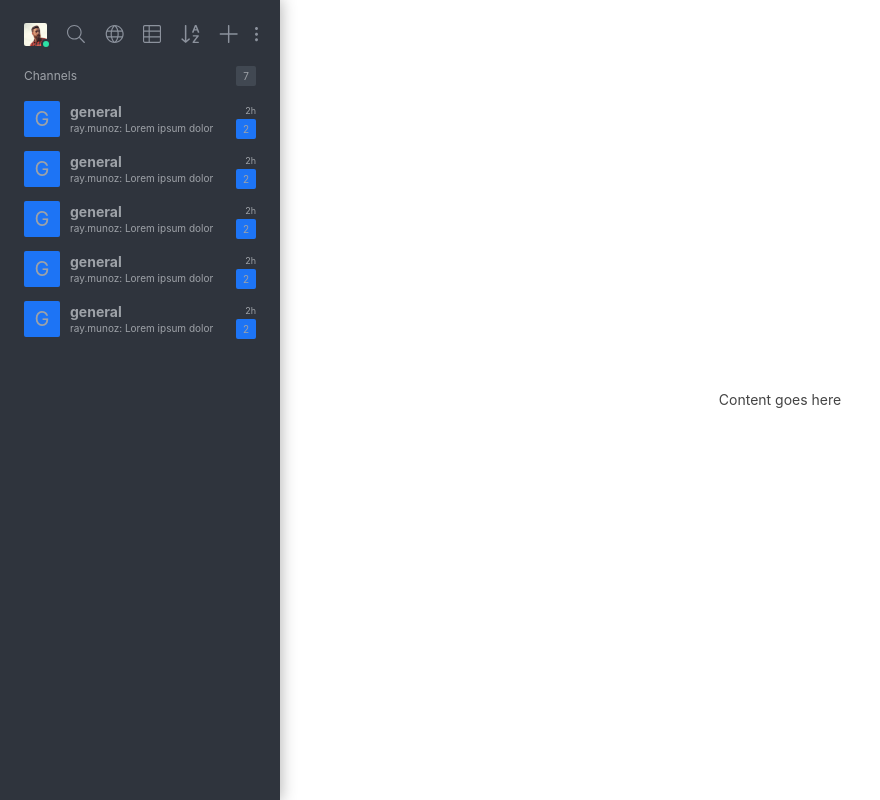
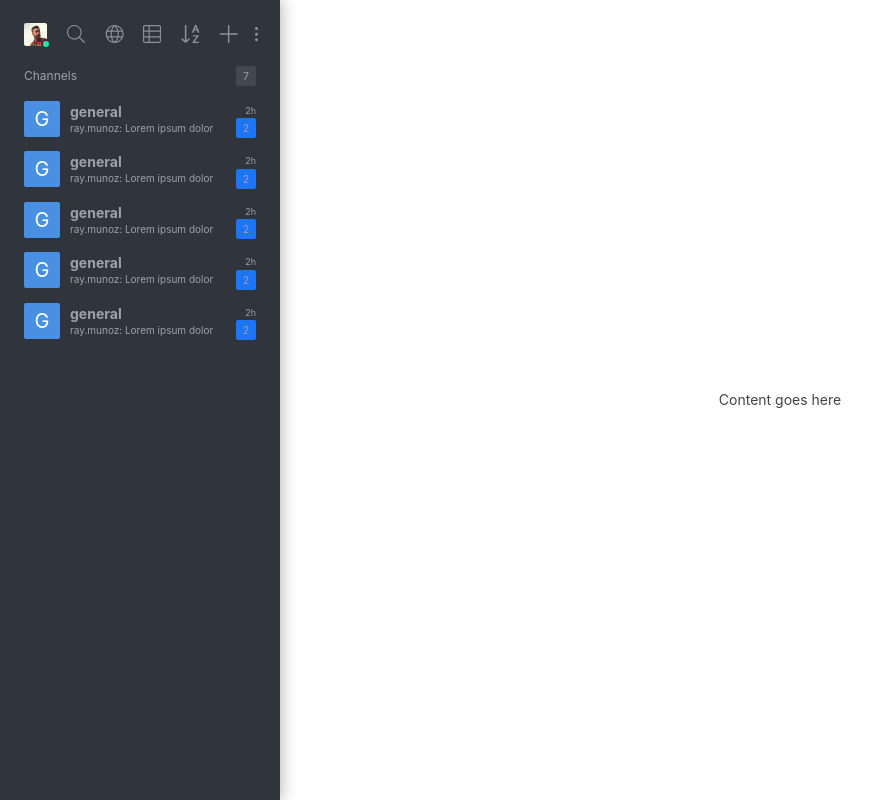
Before and after one commit to tassoevan/rocketchat-react-sidebar, a React (Create React App) app: page / in a window 1280 px wide. Shown: the whole page, without its empty margins (0-880 px from the left). Built offline with nearby package versions, Linux system fonts and the light colour scheme.

Commit message:
Update channel appearance in list

```diff
--- a/src/Channel.css
+++ b/src/Channel.css
@@ -1,9 +1,15 @@
 .Channel {
-  padding: 0 24px 12.5px;
+  width: 100%;
+  padding: 6.5px 0 6.5px 24px;
   display: flex;
   flex-direction: row;
   justify-content: stretch;
   flex-wrap: nowrap;
+  transition: background-color linear 250ms;
+}
+
+.Channel:hover {
+  background-color: #1f2329;
 }
 
 .Channel__icon {
@@ -14,17 +20,37 @@
   margin-right: 10px;
   flex: 0;
   border-radius: 2px;
-  color: #9ea2a8;
-  background-color: #1d74f5;
+  color: #ffffff;
   font-size: 20px;
   line-height: 36px;
   text-align: center;
   vertical-align: baseline;
 }
 
+.Channel__icon--1 {
+  background-color: #4a90e2;
+}
+
+.Channel__icon--2 {
+  background-color: #7ed321;
+}
+
+.Channel__icon--3 {
+  background-color: #e45062;
+}
+
+.Channel__icon--4 {
+  background-color: #f5a623;
+}
+
+.Channel__icon--5 {
+  background-color: #f8e71c;
+}
+
 .Channel__description {
   flex: 1;
   min-width: 0;
+  text-align: left;
 }
 
 .Channel__name {
@@ -58,6 +84,20 @@
   vertical-align: baseline;
 }
 
-.Channel__message-count {
+.Channel__unread-messages-count {
   background-color: #1d74f5;
 }
+
+.Channel .Channel__more {
+  width: 24px;
+  min-width: 24px;
+  visibility: hidden;
+}
+
+.Channel:hover .Channel__more {
+  visibility: visible;
+  flex: 0;
+  display: flex;
+  align-content: center;
+  justify-content: center;
+}
--- a/src/Channel.js
+++ b/src/Channel.js
@@ -1,20 +1,24 @@
 import React, { Component } from 'react';
 import './Channel.css';
+import ellipsisIcon from './assets/icons/ellipsis-v.svg';
 
 export class Channel extends Component {
   render() {
     return (
-      <div className="Channel">
-        <div className="Channel__icon">G</div>
+      <button className="Channel">
+        <div className="Channel__icon Channel__icon--1">G</div>
         <div className="Channel__description">
           <div className="Channel__name">general</div>
           <div className="Channel__last-message">ray.munoz: Lorem ipsum dolor</div>
         </div>
         <div className="Channel__stats">
           <div className="Channel__last-message-time-since">2h</div>
-          <div className="Channel__message-count Sidebar__list-counter">2</div>
+          <div className="Channel__unread-messages-count Sidebar__list-counter">2</div>
         </div>
-      </div>
+        <button className="Channel__more" aria-label="More">
+          <img src={ellipsisIcon} alt="More" />
+        </button>
+      </button>
     );
   }
 }
--- a/src/Sidebar.css
+++ b/src/Sidebar.css
@@ -85,7 +85,7 @@
   align-items: center;
   justify-content: space-between;
   margin: 0;
-  padding: 0 24px 15px;
+  padding: 0 24px 8px;
   display: flex;
   flex-direction: row;
   align-items: baseline;
```
